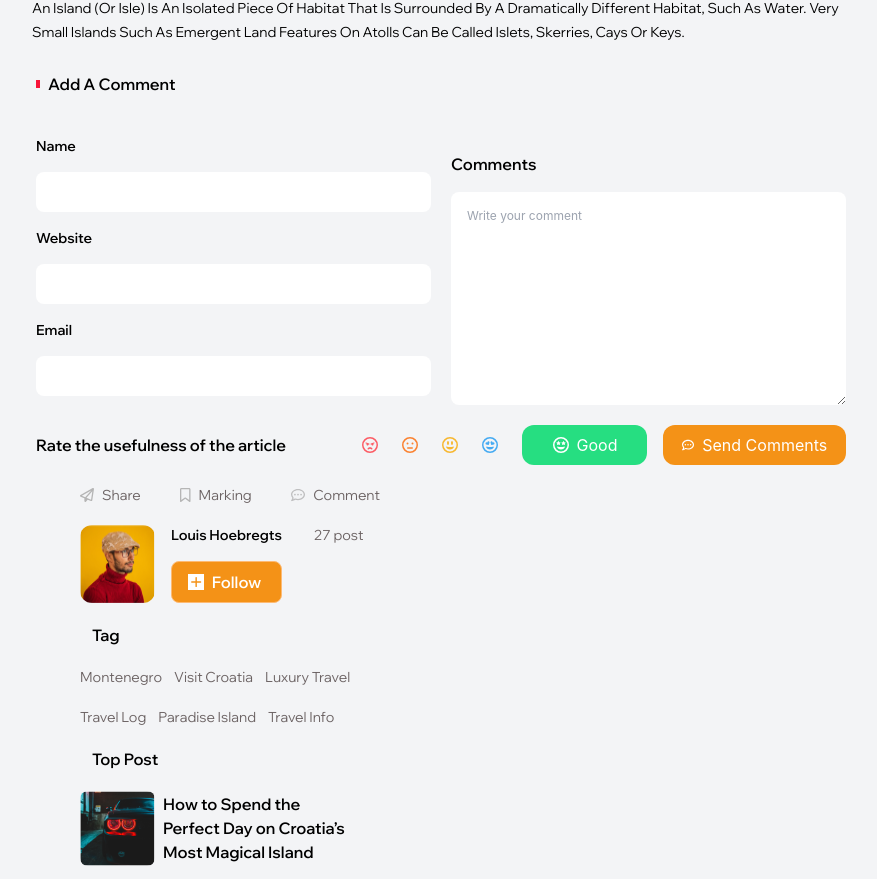
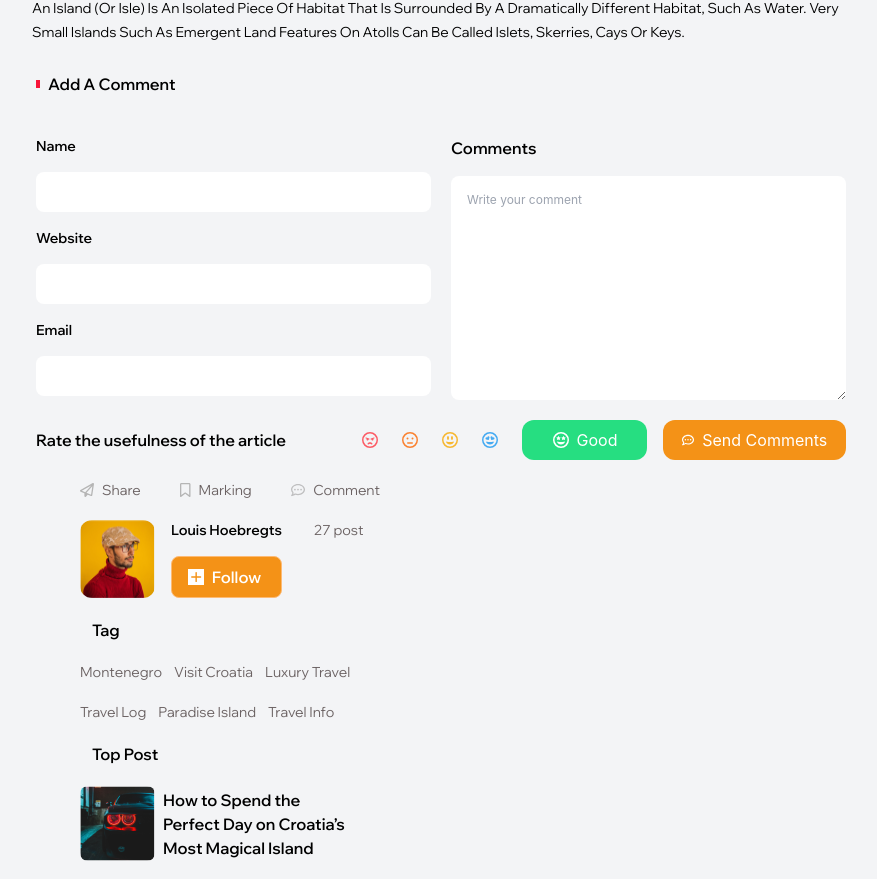
Before and after one commit to ahmad5373/Spreadz, a React (Create React App) app: page /blogs/blog-details in a window 1280 px wide. Shown: the part 2693-3572 px from the top of the page, without its empty margins (24-901 px from the left). Built offline with nearby package versions, Linux system fonts and the light colour scheme.

Commit message:
comment aligned

```diff
--- a/src/components/BlogDetails.js
+++ b/src/components/BlogDetails.js
@@ -179,11 +179,11 @@ const BlogDetails = () => {
                                 />
                             </div>
 
-                            <div className="flex flex-col space-y-4 w-full lg:w-[440px] mt-4 ">
+                            <div className="flex flex-col space-y-4 w-full lg:w-[440px] ">
                                 <h1 className="base-font-heading text-base">Comments</h1>
                                 <textarea
                                     placeholder="Write your comment"
-                                    className="bg-white w-full  h-[212.727px] rounded-lg p-4 text-xs focus:outline-orange-300"
+                                    className="bg-white w-full  h-56 rounded-lg p-4 text-xs focus:outline-orange-300"
                                 ></textarea>
                             </div>
                         </form>
```
